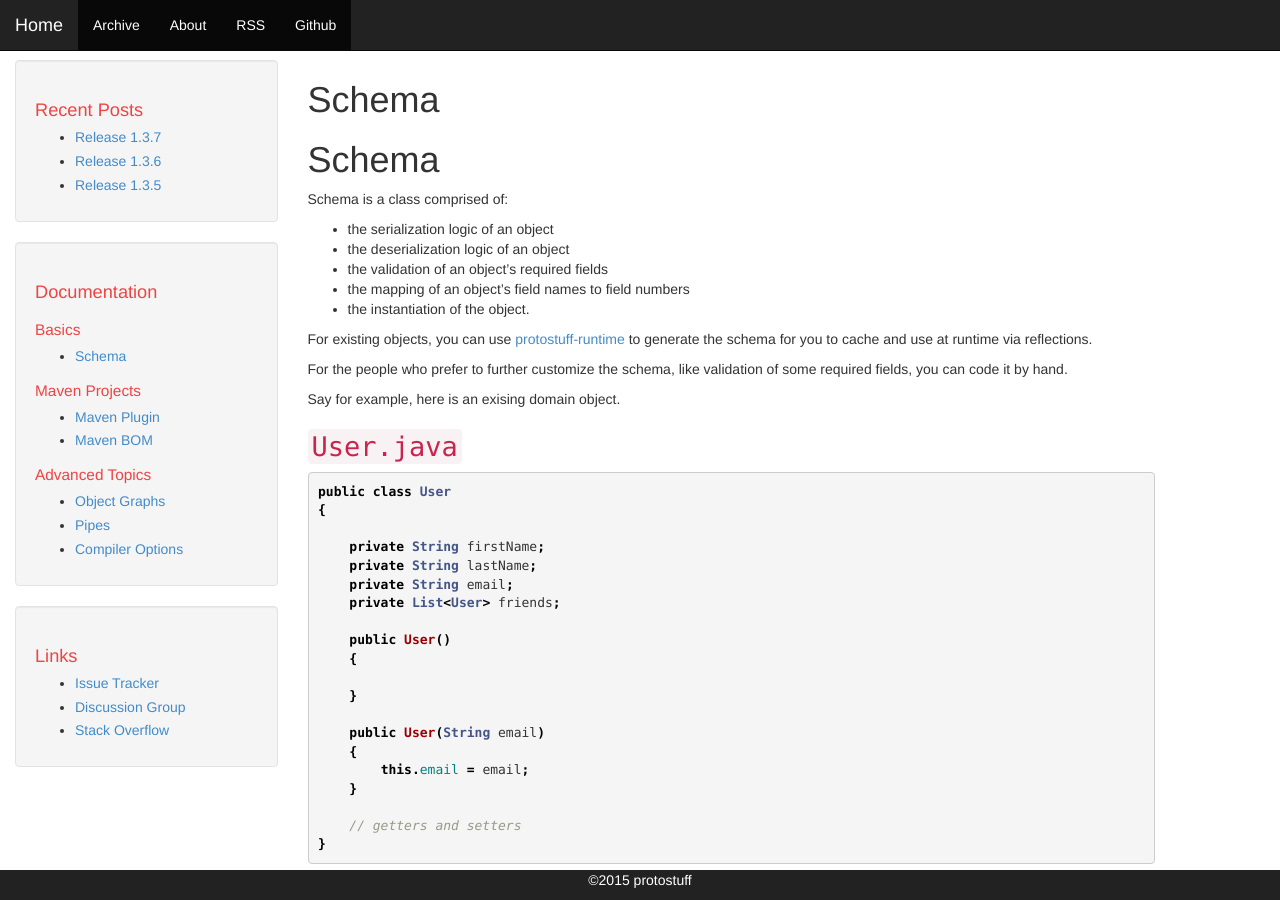
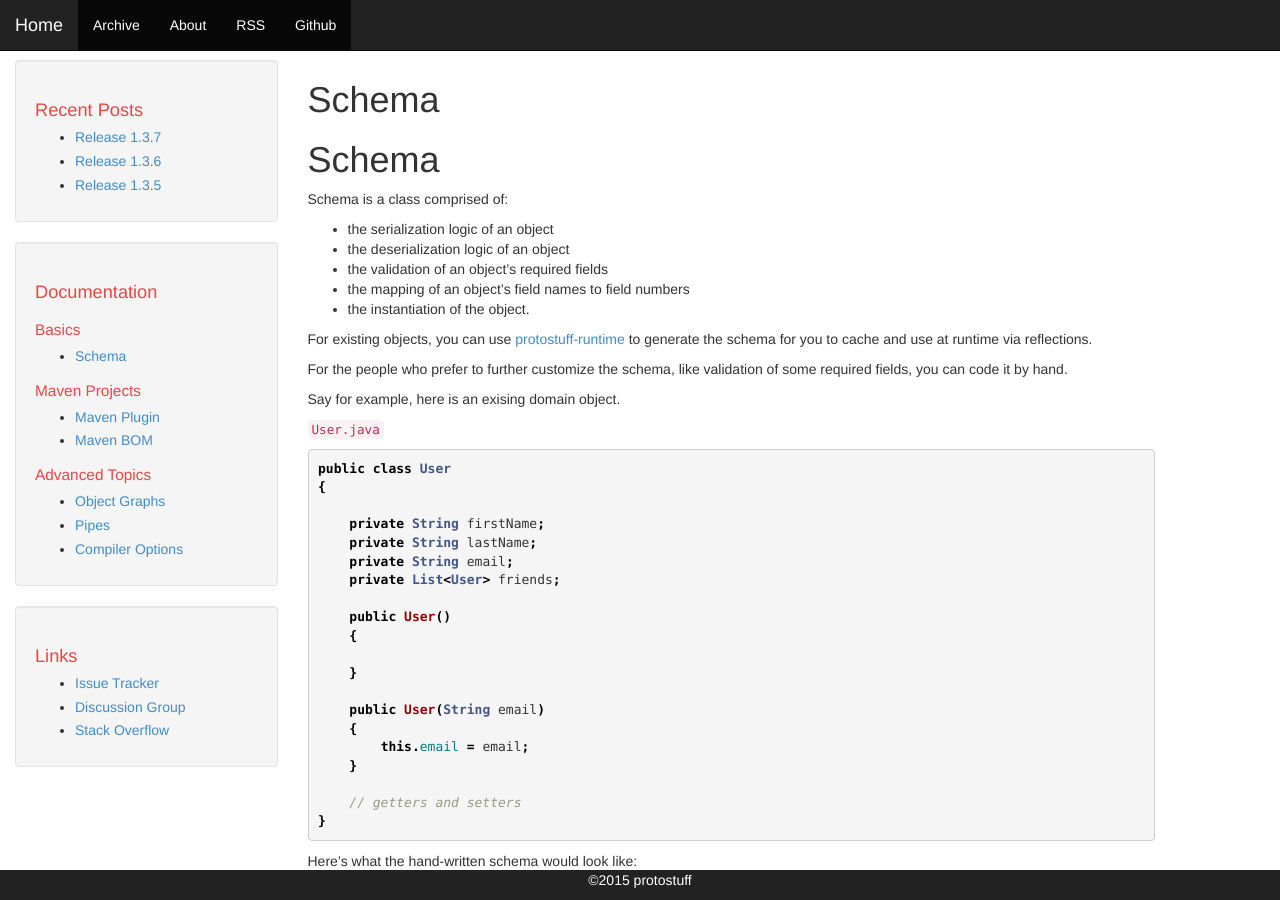
Before and after one commit to protostuff/protostuff.github.io, a Jekyll site: the page built from documentation/schema.md, in a window 1280 px wide and 900 px high. Built offline with Jekyll 4.4.1, drawn with Linux system fonts in a browser that asks for light colours; Markdown is read by kramdown in place of the engine named in the settings.

````diff
--- a/documentation/schema.md
+++ b/documentation/schema.md
@@ -21,7 +21,7 @@ you can code it by hand.
 
 Say for example, here is an exising domain object.
 
-## `User.java`
+`User.java`
 
 ```java
 public class User
@@ -48,7 +48,7 @@ public class User
 
 Here's what the hand-written schema would look like:
 
-## `UserSchema.java` ##
+`UserSchema.java`
 
 ```java
 public class UserSchema implements Schema<User>
````
